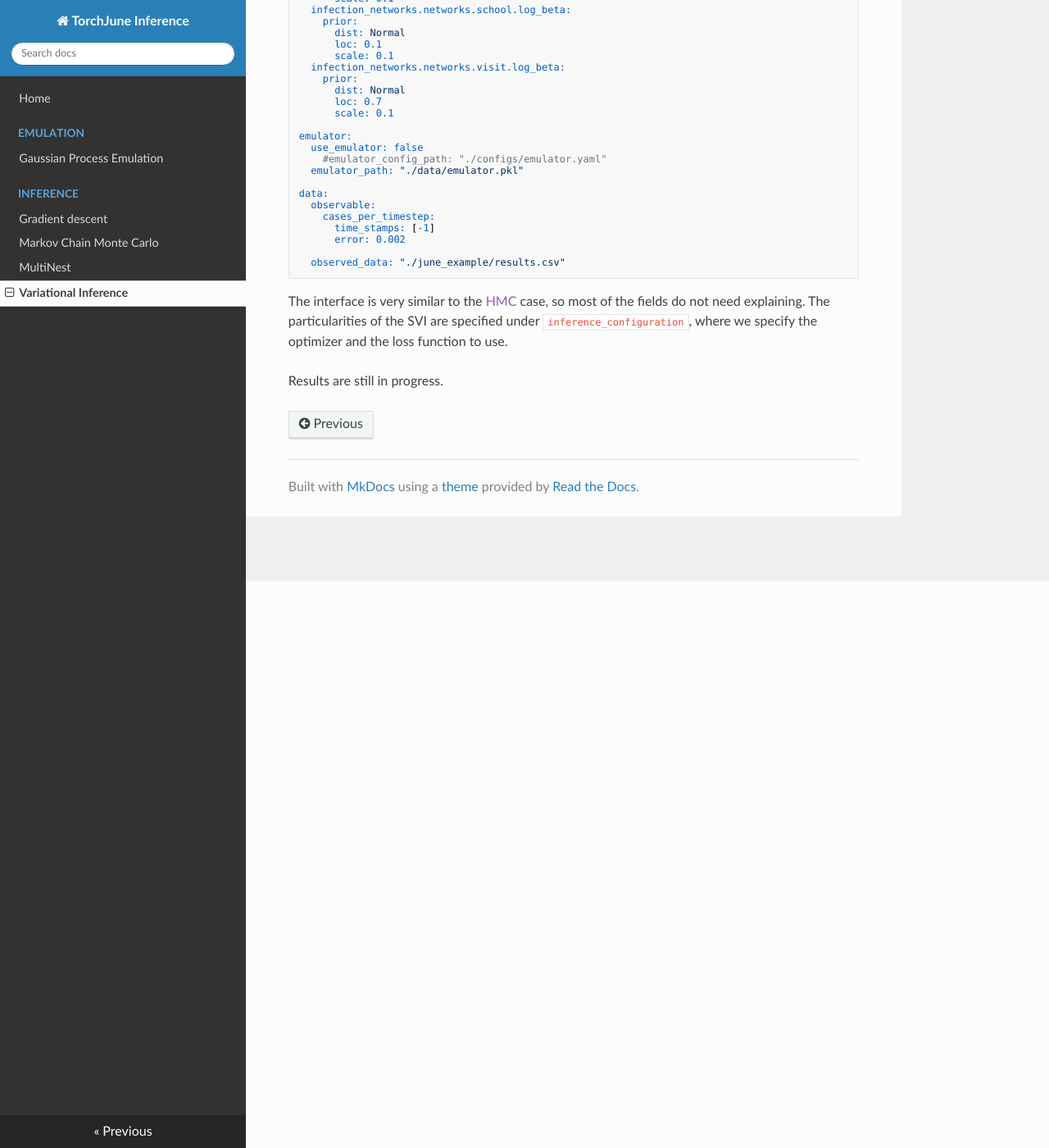
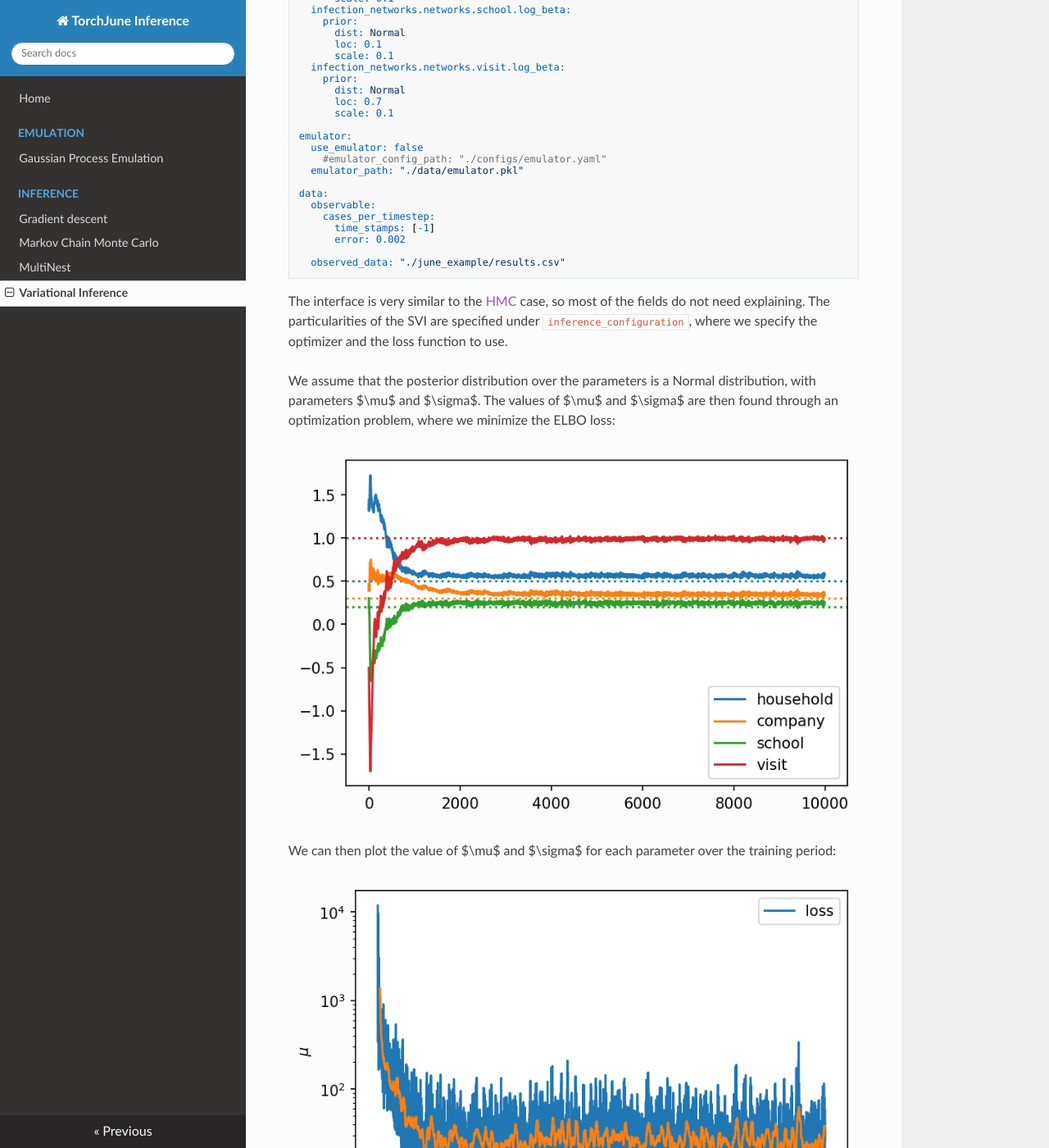
Before and after one commit to LargeAgentCollider/torch_june_inference, an MkDocs documentation site: the page built from docs/inference/svi.md, in a window 1280 px wide and 1400 px high, scrolled down 691 px. Shown: the whole window at 82% size. Built offline with MkDocs 1.6.1, drawn with Linux system fonts in a browser that asks for light colours; nearby versions of some CDN libraries; some of the changed text lies outside the part shown.

Commit message:
svi image results

```diff
--- a/docs/inference/svi.md
+++ b/docs/inference/svi.md
@@ -61,4 +61,16 @@ data:
 
 The interface is very similar to the [HMC]("./hmc.md") case, so most of the fields do not need explaining. The particularities of the SVI are specified under `inference_configuration`, where we specify the optimizer and the loss function to use.
 
-Results are still in progress.
+We assume that the posterior distribution over the parameters is a Normal distribution, with parameters $\mu$ and $\sigma$. The values of $\mu$ and $\sigma$ are then found through an optimization problem, where we minimize the ELBO loss:
+
+![elbo_loss](../images/inference/svi_loss.png)
+
+We can then plot the value of $\mu$ and $\sigma$ for each parameter over the training period:
+
+![elbo_loss](../images/inference/svi_mus.png)
+
+![elbo_loss](../images/inference/svi_sigmas.png)
+
+And finally plot the posteriors:
+
+![elbo_loss](../images/inference/svi_results.png)
```
Also changed, not shown: docs/images/inference/svi_loss.png (added), docs/images/inference/svi_mus.png (added), docs/images/inference/svi_results.png (added), docs/images/inference/svi_sigmas.png (added).
